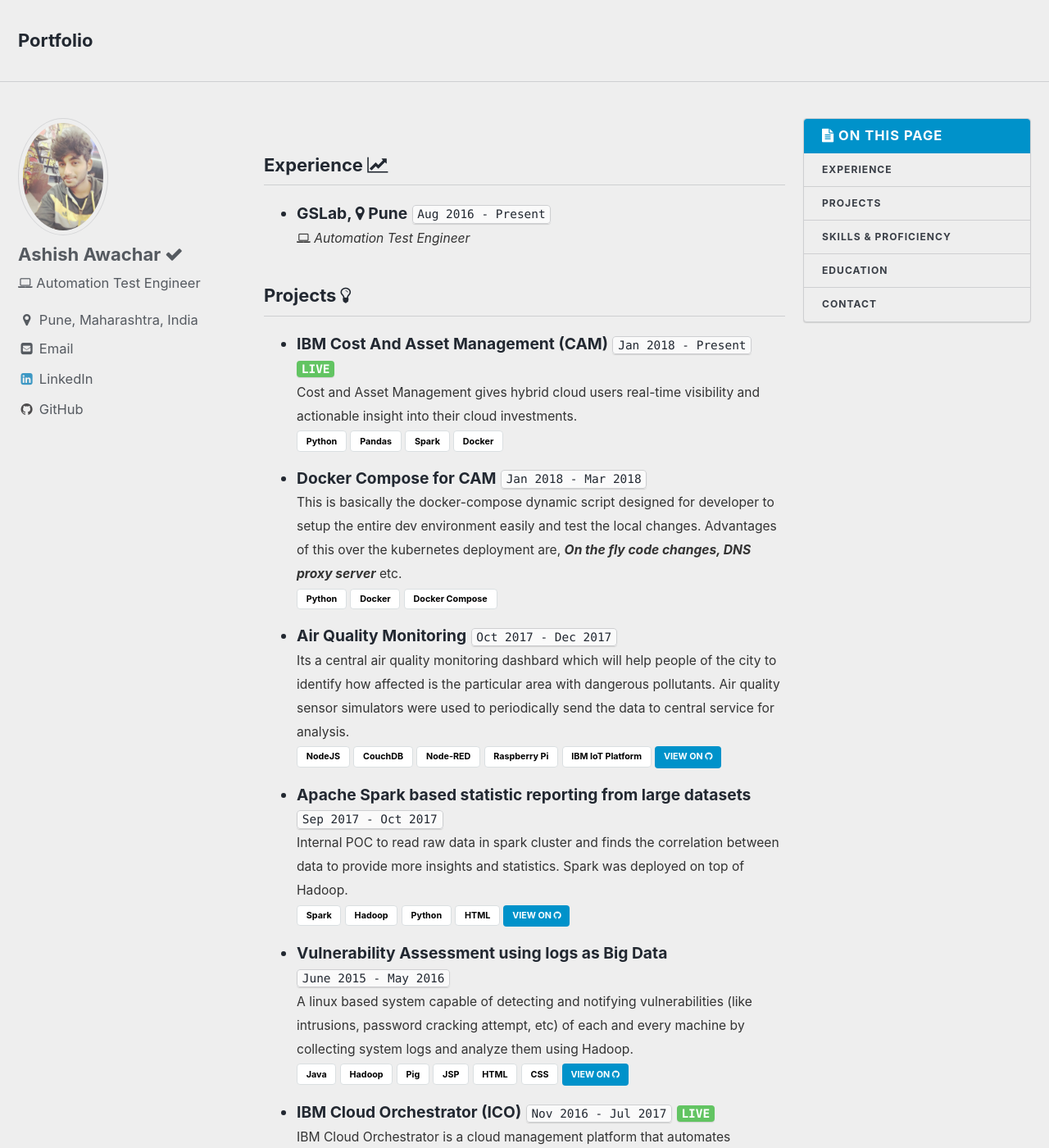
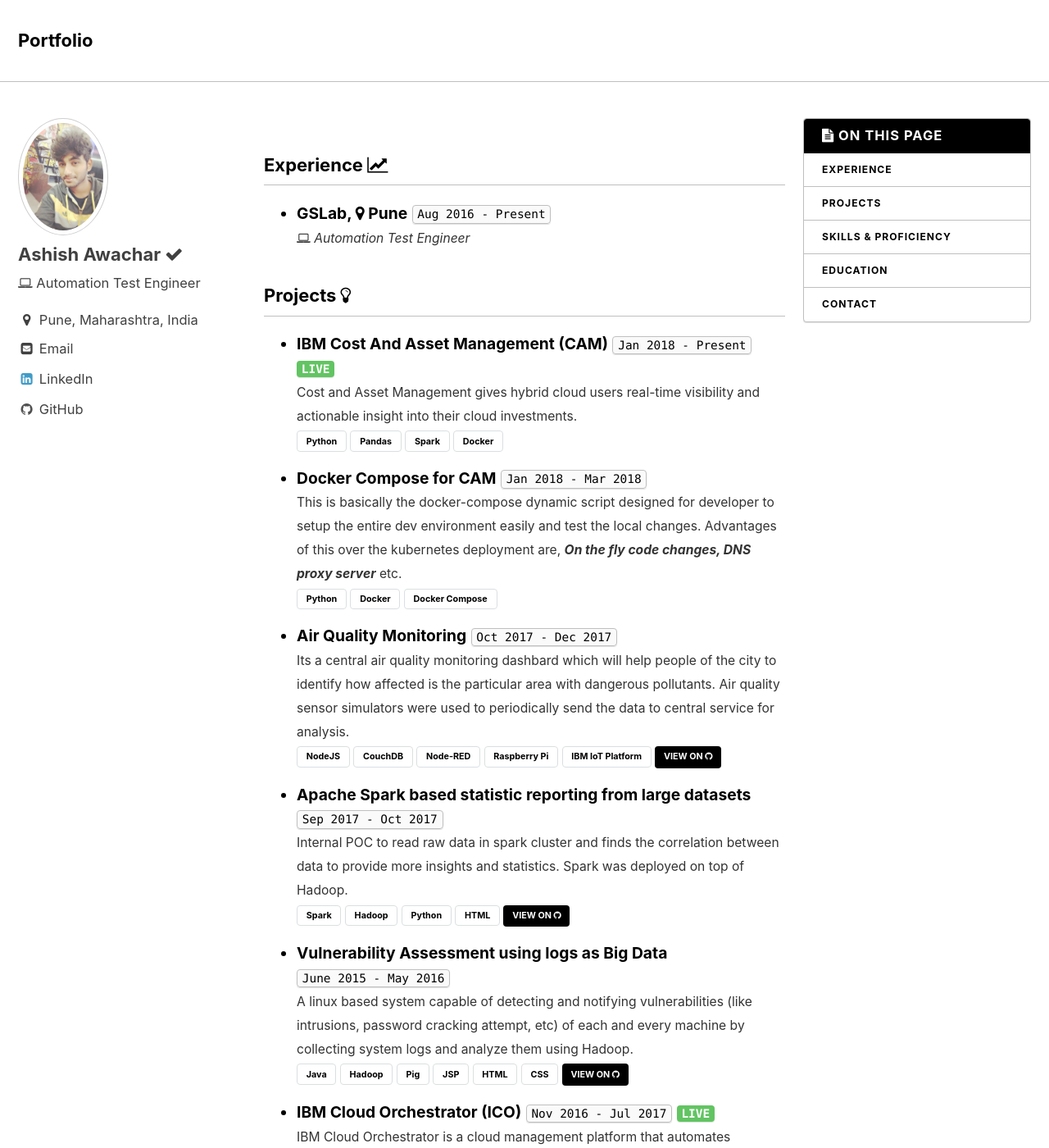
Before and after one commit to ashishawachar/ashishawachar.github.io, a Jekyll site: the page built from index.md, in a window 1280 px wide and 1400 px high. Shown: the whole window at 82% size. Built offline with Jekyll 4.4.1, drawn with Linux system fonts in a browser that asks for light colours.

Commit message:
set to contrast

```diff
--- a/_config.yml
+++ b/_config.yml
@@ -5,7 +5,7 @@
 # For technical reasons, this file is *NOT* reloaded automatically when you use
 # `jekyll serve`. If you change this file, please restart the server process.
 
-minimal_mistakes_skin    : "air" # "contrast", "dirt","air", "contrast", neon", "mint", "default"
+minimal_mistakes_skin    : "contrast" # "contrast", "dirt","air", "contrast", neon", "mint", "default"
 
 # Site Settings
 locale                   : "en"
```
